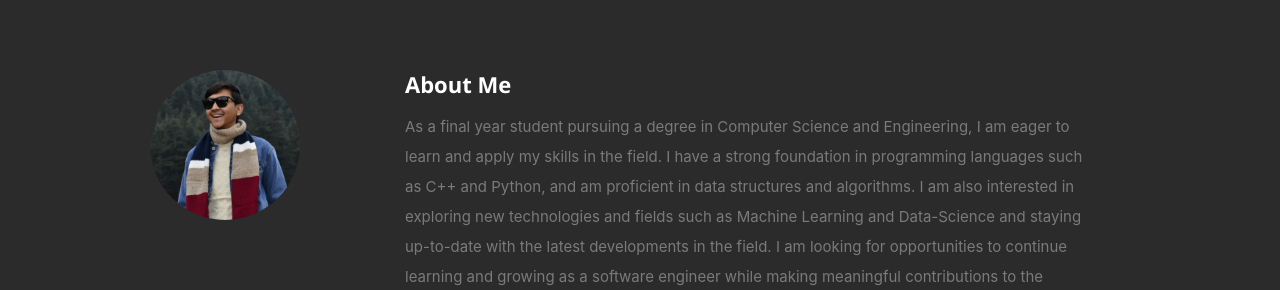
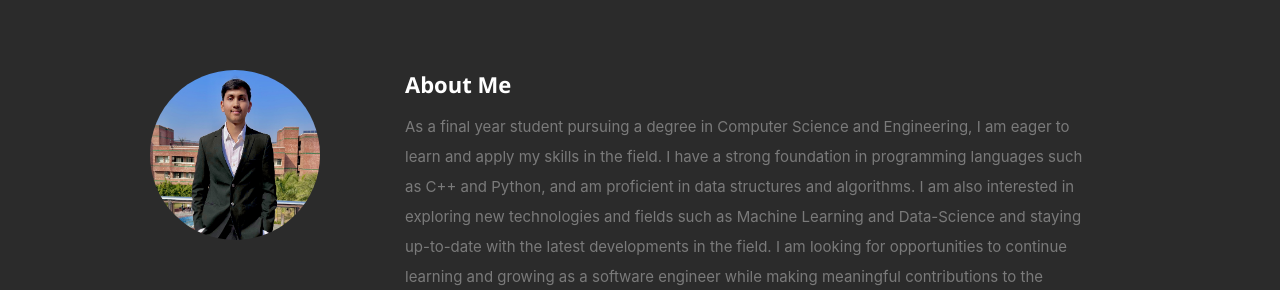
Before and after one commit to amoghgarg20/Portfolio, a React (Create React App) app: page / in a window 1280 px wide. Shown: the part 826-1116 px from the top of the page. Built offline with nearby package versions, Linux system fonts and the light colour scheme.

Commit message:
Changed profile picture

```diff
--- a/public/css/layout.css
+++ b/public/css/layout.css
@@ -233,8 +233,8 @@ ul#nav li.current a {
 }
 #about .profile-pic {
   position: relative;
-  width: 150px;
-  height: 150px;
+  width: 170px;
+  height: 170px;
   border-radius: 100%;
 }
 #about .contact-details {
--- a/src/components/About.js
+++ b/src/components/About.js
@@ -8,7 +8,11 @@ export default class About extends Component {
         <section id="about">
           <div className="row">
             <div className="three columns">
-              <img className="profile-pic" src="images/8.jpg" alt="" />
+              <img
+                className="profile-pic"
+                src="images/Profile.jpg"
+                alt="Profile picture of Amogh Garg"
+              />
             </div>
 
             <div className="nine columns main-col">
--- a/src/resumeData.js
+++ b/src/resumeData.js
@@ -29,7 +29,7 @@ let resumeData = {
   aboutme:
     "As a final year student pursuing a degree in Computer Science and Engineering, I am eager to learn and apply my skills in the field. I have a strong foundation in programming languages such as C++ and Python, and am proficient in data structures and algorithms. I am also interested in exploring new technologies and fields such as Machine Learning and Data-Science and staying up-to-date with the latest developments in the field. I am looking for opportunities to continue learning and growing as a software engineer while making meaningful contributions to the industry",
   address: "India",
-  mobile: "(+91) 8130463841",
+  mobile: "+(91) 8130463841",
   email: "amoghgarg9@gmail.com",
   education: [
     {
```
Also changed, not shown: public/images/Profile.jpg (added).
